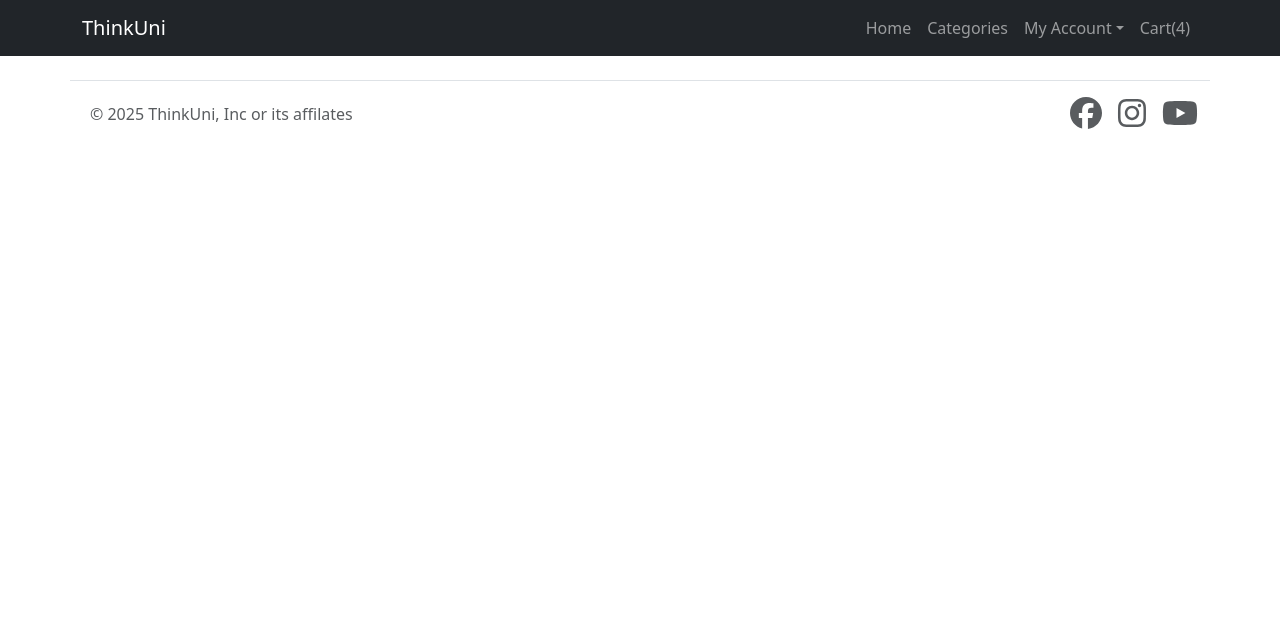
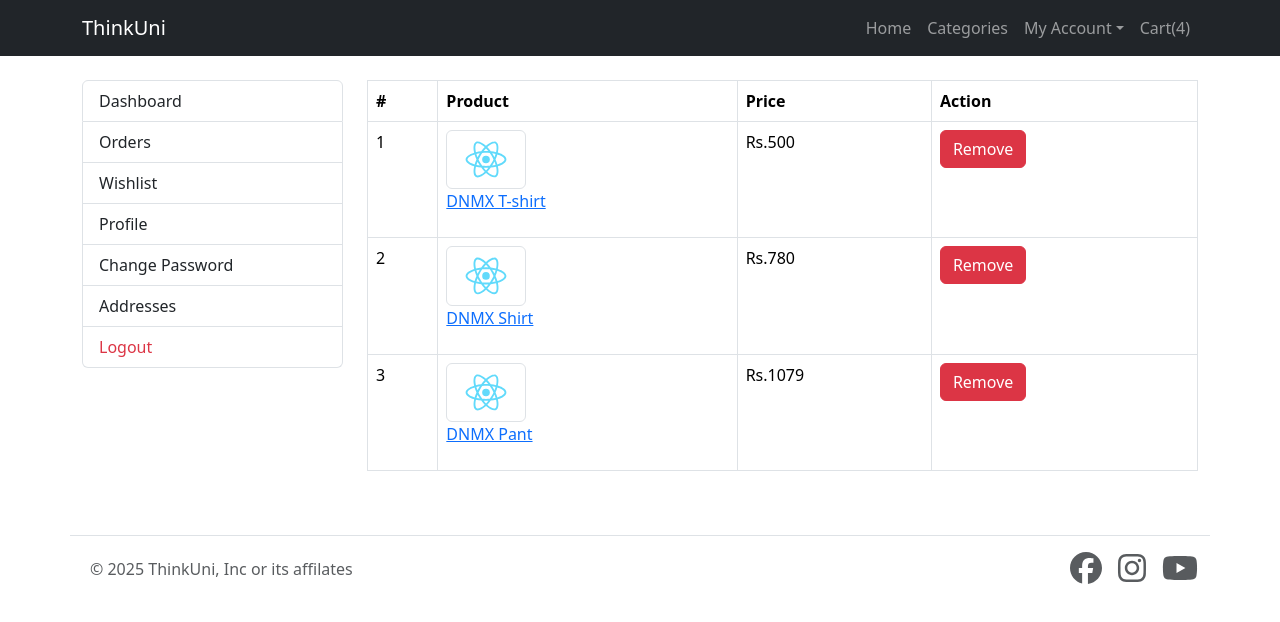
Before and after one commit to Heynafeezhere/ReactFrontend, a React (Create React App) app: page /customer/wishlist in a window 1280 px wide. Shown: the top 622 px of the page. Built offline with nearby package versions, Linux system fonts and the light colour scheme.

Commit message:
Video 26

```diff
--- a/src/App.js
+++ b/src/App.js
@@ -1,8 +1,10 @@
 import React from 'react';
 import { Routes,Route } from 'react-router-dom';
+
 import 'bootstrap/dist/css/bootstrap.min.css';
 import 'bootstrap/dist/js/bootstrap.bundle.min.js';
 import 'bootstrap/dist/css/bootstrap.css';
+
 import Header from './Components/Header';
 import Footer from './Components/Footer';
 import Home from './Components/Home';
@@ -18,6 +20,9 @@
 import Login from './Components/Customer/Login';
 import Dashboard from './Components/Customer/Dashboard';
 import Orders from './Components/Customer/Orders';
+import WishList from './Components/Customer/Wishlist';
+import Profile from './Components/Customer/Profile';
+import ChangePassword from './Components/Customer/ChangePassword';
 
 function App() {
   return (
@@ -40,6 +45,9 @@
         <Route path='/customer/login' element={<Login />} />
         <Route path='/customer/dashboard' element={<Dashboard />} />
         <Route path='/customer/orders' element={<Orders />} />
+        <Route path='/customer/wishlist' element={<WishList />} />
+        <Route path='/customer/profile' element={<Profile />} />
+        <Route path='/customer/change-password' element={<ChangePassword />} />
 
       </Routes>
       <Footer />
--- /dev/null
+++ b/src/Components/Customer/ChangePassword.js
@@ -0,0 +1,42 @@
+import Sidebar from './Sidebar';
+
+function ChangePassword() {
+    return (
+        <section className="container mt-4">
+            <div className="row mt-3">
+                <div className='col-md-3 col-12 mb-2'>
+                    <Sidebar />
+                </div>
+                <div className='col-md-9 col-12 mb-2'>
+                    <div className='card'>
+                        <div className='card-header'>
+                            <h4>Update Profile</h4>
+                        </div>
+                        <div className='card-body'>
+                            <form>
+                                <div className="mb-3">
+                                    <label for="currentPassword" className="form-label"><h5>Current Password</h5></label>
+                                    <input type="password" className="form-control" id="firstName" />
+                                </div>
+                                <div className="mb-3">
+                                    <label for="newPassword" className="form-label"><h5>New Password</h5></label>
+                                    <input type="password" className="form-control" id="firstName" />
+                                </div>
+                                <div className="mb-3">
+                                    <label for="comnfirmNewPassword" className="form-label"><h5>Confirm New Password</h5></label>
+                                    <input type="password" className="form-control" id="firstName" />
+                                </div>
+                                <div className="mt-5">
+                                    <button type="submit" className="btn btn-primary">Submit</button>
+                                    <button type="reset" className="btn btn-danger ms-2">Reset</button>
+                                </div>
+                            </form>
+                        </div>
+                    </div>
+                </div>
+            </div>
+        </section>
+    )
+}
+
+export default ChangePassword;
--- /dev/null
+++ b/src/Components/Customer/Profile.js
@@ -0,0 +1,52 @@
+import Sidebar from './Sidebar';
+
+function Profile() {
+    return (
+        <section className="container mt-4">
+            <div className="row mt-3">
+                <div className='col-md-3 col-12 mb-2'>
+                    <Sidebar />
+                </div>
+                <div className='col-md-9 col-12 mb-2'>
+                    <div className='card'>
+                        <div className='card-header'>
+                            <h4>Update Profile</h4>
+                        </div>
+                        <div className='card-body'>
+                            <form>
+                                <div className="mb-3">
+                                    <label for="firstName" className="form-label"><h5>First Name</h5></label>
+                                    <input type="text" className="form-control" id="firstName" />
+                                </div>
+                                <div className="mb-3">
+                                    <label for="lastName" className="form-label"><h5>Last Name</h5></label>
+                                    <input type="text" className="form-control" id="lastName" />
+                                </div>
+                                <div className="mb-3">
+                                    <label for="userName" className="form-label"><h5>Username</h5></label>
+                                    <input type="text" className="form-control" id="userName" />
+                                </div>
+                                <div className="mb-3">
+                                    <label for="email" className="form-label"><h5>Email</h5></label>
+                                    <input type="email" className="form-control" id="email" />
+                                </div>
+                                <div className="mb-3">
+                                    <label for="profilePicture" className="form-label">
+                                        <h5>Upload Profile Picture</h5>
+                                    </label>
+                                    <input type="file" className="form-control" id="profilePicture" accept="image/*" />
+                                </div>
+                                <div className="mt-5">
+                                    <button type="submit" className="btn btn-primary">Submit</button>
+                                    <button type="reset" className="btn btn-danger ms-2">Reset</button>
+                                </div>
+                            </form>
+                        </div>
+                    </div>
+                </div>
+            </div>
+        </section>
+    )
+}
+
+export default Profile;
--- a/src/Components/Customer/Sidebar.js
+++ b/src/Components/Customer/Sidebar.js
@@ -7,8 +7,9 @@
                 Dashboard
             </Link>
             <Link to="/customer/orders" className="list-group-item list-group-item-action">Orders</Link>
-            <Link href="#" className="list-group-item list-group-item-action">Wishlist</Link>
-            <Link href="#" className="list-group-item list-group-item-action">Profile</Link>
+            <Link to='/customer/wishlist' className="list-group-item list-group-item-action">Wishlist</Link>
+            <Link to='/customer/profile' className="list-group-item list-group-item-action">Profile</Link>
+            <Link to='/customer/change-password' className="list-group-item list-group-item-action">Change Password</Link>
             <Link href="#" className="list-group-item list-group-item-action">Addresses</Link>
             <Link href="#" className="list-group-item list-group-item-action text-danger">Logout</Link>
         </div>
--- /dev/null
+++ b/src/Components/Customer/Wishlist.js
@@ -0,0 +1,62 @@
+import Sidebar from './Sidebar';
+
+import { Link } from 'react-router-dom';
+import logo from '../../logo.svg';
+function Wishlist() {
+    return (
+        <section className="container mt-4">
+            <div className="row mt-3">
+                <div className='col-md-3 col-12 mb-2'>
+                    <Sidebar />
+                </div>
+                <div className='col-md-9 col-12 mb-2'>
+                    <div className='row'>
+                        <div className="table responsive">
+                            <table className="table table-bordered">
+                                <thead>
+                                    <tr>
+                                        <th>#</th>
+                                        <th>Product</th>
+                                        <th>Price</th>
+                                        <th>Action</th>
+                                    </tr>
+                                </thead>
+                                <tbody>
+                                    <tr>
+                                        <td>1</td>
+                                        <td>
+                                            <Link to="/product/T-shirt/1"><img src={logo} className="img-thumbnail me-2" width={80} alt="..." /></Link>
+                                            <p><Link to="/product/T-shirt/1">DNMX T-shirt</Link></p>
+                                        </td>
+                                        <td>Rs.500</td>
+                                        <td><button className='btn btn-danger'>Remove</button></td>
+                                    </tr>
+                                    <tr>
+                                        <td>2</td>
+                                        <td>
+                                            <Link to="/product/T-shirt/1"><img src={logo} className="img-thumbnail me-2" width={80} alt="..." /></Link>
+                                            <p><Link to="/product/T-shirt/1">DNMX Shirt</Link></p>
+                                        </td>
+                                        <td>Rs.780</td>
+                                        <td><button className='btn btn-danger'>Remove</button></td>
+                                    </tr>
+                                    <tr>
+                                        <td>3</td>
+                                        <td>
+                                            <Link to="/product/T-shirt/1"><img src={logo} className="img-thumbnail me-2" width={80} alt="..." /></Link>
+                                            <p><Link to="/product/T-shirt/1">DNMX Pant</Link></p>
+                                        </td>
+                                        <td>Rs.1079</td>
+                                        <td><button className='btn btn-danger'>Remove</button></td>
+                                    </tr>
+                                </tbody>
+                            </table>
+                        </div>
+                    </div>
+                </div>
+            </div>
+        </section>
+    )
+}
+
+export default Wishlist;
```
